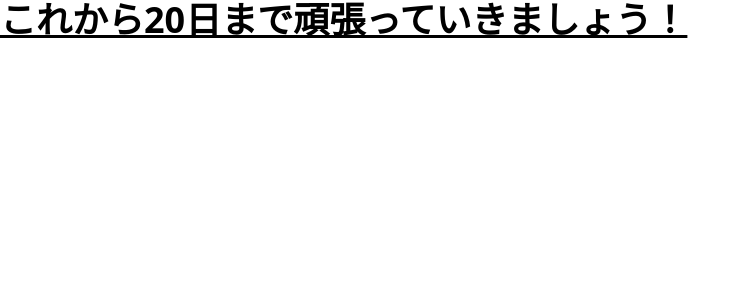
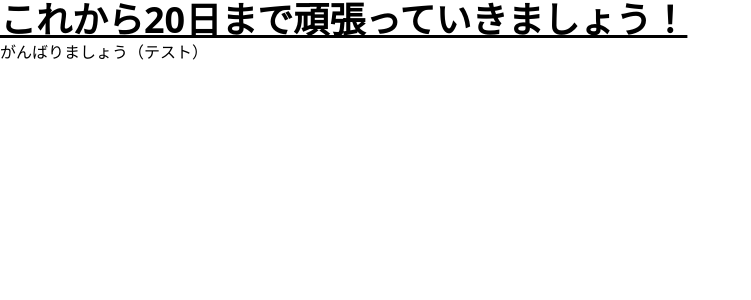
Before and after one commit to shinyamamoto0422/goal-todo, a React (Create React App) app: page / in a window 1280 px wide. Shown: the top 300 px of the page, without its empty margins (0-751 px from the left). Built offline with nearby package versions, Linux system fonts and the light colour scheme.

Commit message:
OjikaFirstCommit
頑張りましょう

```diff
--- a/src/App.jsx
+++ b/src/App.jsx
@@ -3,6 +3,7 @@ function App() {
   return (
     <>
       <h1 className="text-4xl font-bold underline">これから20日まで頑張っていきましょう！</h1>
+      <h2>がんばりましょう（テスト）</h2>
     </>
   );
 }
```
